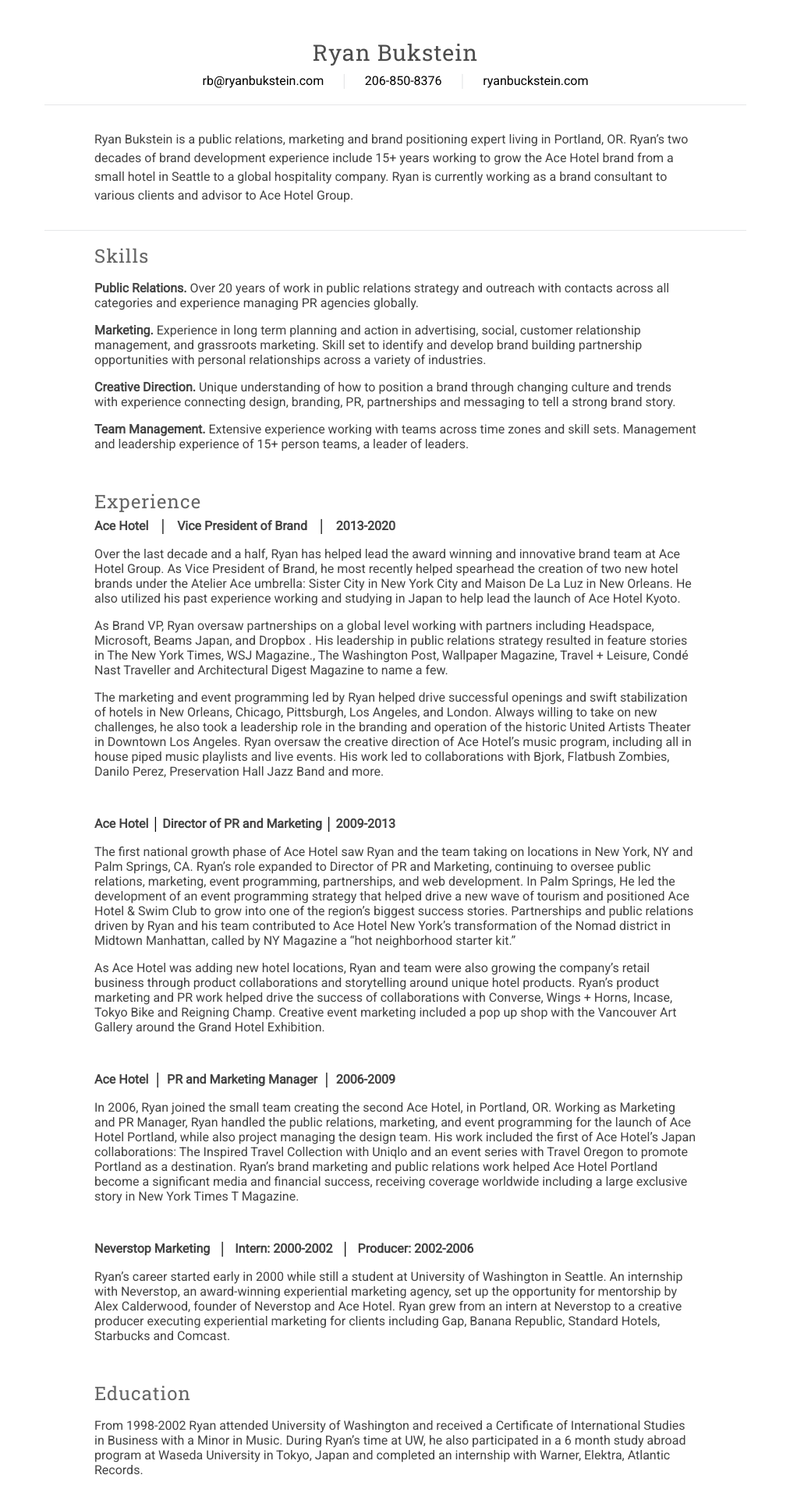
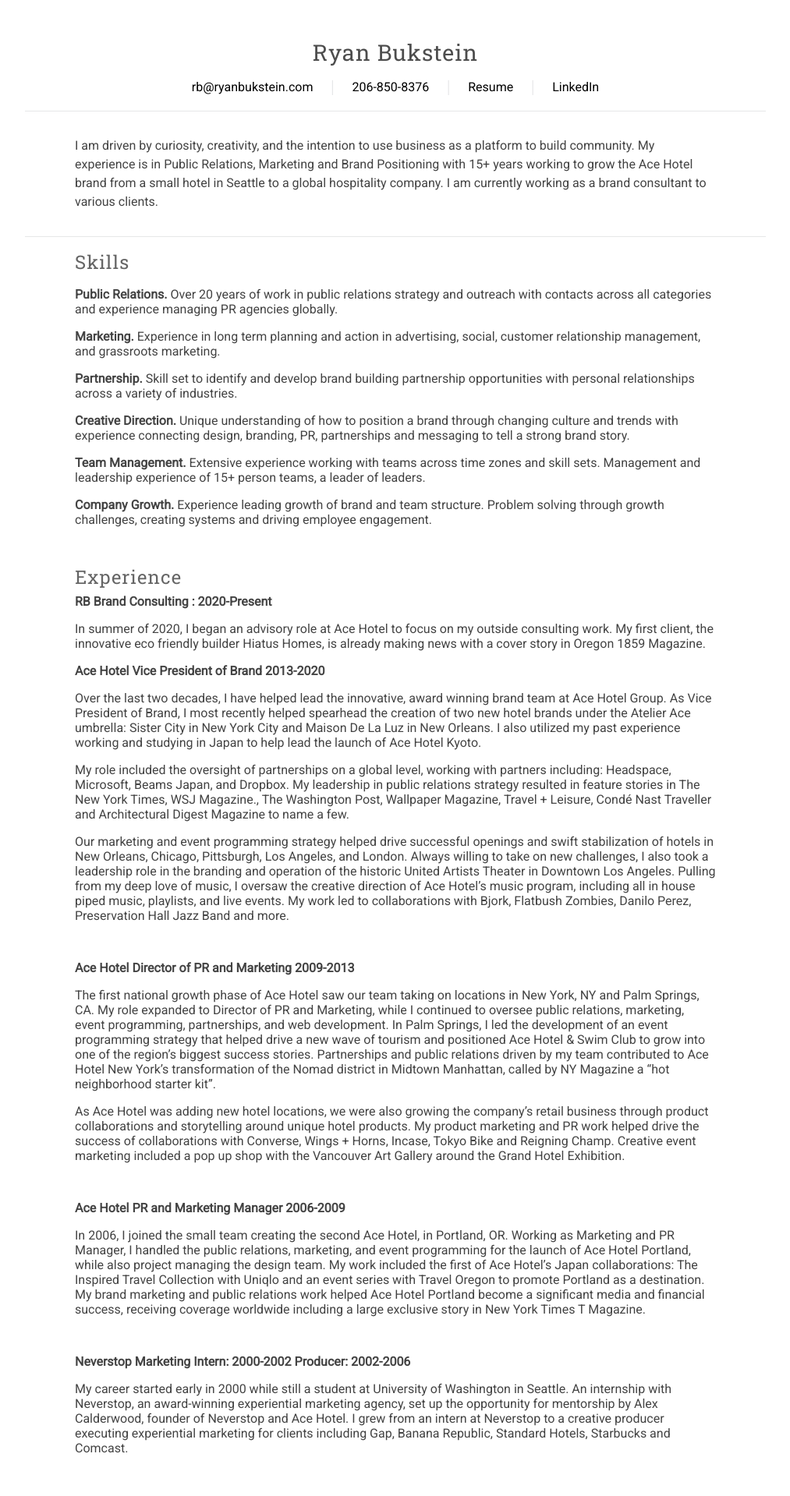
Before and after one commit to brentahrens1/bukstein-resume, a React (Create React App) app: page / in a window 1280 px wide. Shown: the top 1919 px of the page at 78% size, without its empty margins (133-1146 px from the left). Built offline with nearby package versions, Linux system fonts and the light colour scheme.

Commit message:
adds pdf resume

```diff
--- a/src/components/Resume/Resume.js
+++ b/src/components/Resume/Resume.js
@@ -1,5 +1,7 @@
 import { useState } from 'react'
 import '../../scss/_resume.scss'
+
+import ResumeDoc from "../../assets/Ryan_Bukstein_Resume.pdf"
 
 const Resume = () => {
     const [ onScroll, setOnScroll ] = useState(false)
@@ -28,17 +30,15 @@
                     <div className="divider">|</div>
                     <p><a href="tel:206-850-8376" target="_blank">206-850-8376</a></p>
                     <div className="divider">|</div>
-                    <p><a href="tel:206-850-8376" target="_blank">ryanbuckstein.com</a></p>
+                    <p><a href={ResumeDoc} target="_blank">Resume</a></p>
+                    <div className="divider">|</div>
+                    <p><a href="https://www.linkedin.com/in/ryanbukstein/" target="_blank">LinkedIn</a></p>
                 </div>
                 <div className="hr" />
             </div>
             <div className="resume__mission-statement">
                 <p>
-                    Ryan Bukstein is a public relations, marketing and brand positioning expert living
-                    in Portland, OR. Ryan’s two decades of brand development experience include 15+
-                    years working to grow the Ace Hotel brand from a small hotel in Seattle to a global
-                    hospitality company. Ryan is currently working as a brand consultant to various clients
-                    and advisor to Ace Hotel Group.
+                    I am driven by curiosity, creativity, and the intention to use business as a platform to build community. My experience is in Public Relations, Marketing and Brand Positioning with 15+ years working to grow the Ace Hotel brand from a small hotel in Seattle to a global hospitality company. I am currently working as a brand consultant to various clients.
                 </p>
                 <div className="hr" />
             </div>
@@ -46,9 +46,10 @@
                 <h1>Skills</h1>
                 <p><strong>Public Relations.</strong> Over 20 years of work in public relations strategy and outreach with contacts across all categories and experience managing PR agencies globally.</p>
                 <p>
-                    <strong>Marketing.</strong> Experience in long term planning and action in advertising, social, customer relationship
-                    management, and grassroots marketing. Skill set to identify and develop brand building partnership
-                    opportunities with personal relationships across a variety of industries.
+                    <strong>Marketing.</strong> Experience in long term planning and action in advertising, social, customer relationship management, and grassroots marketing.
+                </p>
+                <p>
+                    <strong>Partnership.</strong> Skill set to identify and develop brand building partnership opportunities with personal relationships across a variety of industries.
                 </p>
                 <p>
                     <strong>Creative Direction.</strong> Unique understanding of how to position a brand through changing culture and
@@ -59,103 +60,64 @@
                     <strong>Team Management.</strong> Extensive experience working with teams across time zones and skill sets.
                     Management and leadership experience of 15+ person teams, a leader of leaders.
                 </p>
+                <p><strong>Company Growth.</strong>  Experience leading growth of brand and team structure.  Problem solving through growth challenges, creating systems and driving employee engagement.</p>
             </div>
             <div className="resume__experience">
                 <h1>Experience</h1>
                 <section>
                     <div className="tags top">
-                        <p><strong>Ace Hotel</strong></p>
-                        <div className="divider">|</div>
-                        <p><strong>Vice President of Brand</strong></p>
-                        <div className="divider">|</div>
-                        <p><strong>2013-2020</strong></p>
+                        <p><strong>RB Brand Consulting : 2020-Present</strong></p>
                     </div>
                     <p>
-                        Over the last decade and a half, Ryan has helped lead the award winning and innovative brand team at
-                        Ace Hotel Group. As Vice President of Brand, he most recently helped spearhead the creation of two
-                        new hotel brands under the Atelier Ace umbrella: Sister City in New York City and Maison De La Luz
-                        in New Orleans. He also utilized his past experience working and studying in Japan to help lead the
-                        launch of Ace Hotel Kyoto.
+                        In summer of 2020, I began an advisory role at Ace Hotel to focus on my outside consulting work. My first client, the innovative eco friendly builder Hiatus Homes, is already making news with a cover story in Oregon 1859 Magazine.
+                    </p>
+                </section>
+                <section>
+                    <div className="tags top">
+                        <p><strong>Ace Hotel Vice President of Brand 2013-2020</strong></p>
+                    </div>
+                    <p>
+                        Over the last two decades, I have helped lead the innovative, award winning brand team at Ace Hotel Group. As Vice President of Brand, I most recently helped spearhead the creation of two new hotel brands under the Atelier Ace umbrella: Sister City in New York City and Maison De La Luz in New Orleans. I also utilized my past experience working and studying in Japan to help lead the launch of Ace Hotel Kyoto.
                     </p>
                     <p>
-                        As Brand VP, Ryan oversaw partnerships on a global level working with partners including Headspace,
-                        Microsoft, Beams Japan, and Dropbox . His leadership in public relations strategy resulted in feature
-                        stories in The New York Times, WSJ Magazine., The Washington Post, Wallpaper Magazine, Travel +
-                        Leisure, Condé Nast Traveller and Architectural Digest Magazine to name a few.
+                        My role included the oversight of partnerships on a global level, working with partners including: Headspace, Microsoft, Beams Japan, and Dropbox. My leadership in public relations strategy resulted in feature stories in The New York Times, WSJ Magazine., The Washington Post, Wallpaper Magazine, Travel + Leisure, Condé Nast Traveller and Architectural Digest Magazine to name a few.
                     </p>
                     <p>
-                        The marketing and event programming led by Ryan helped drive successful openings and swift
-                        stabilization of hotels in New Orleans, Chicago, Pittsburgh, Los Angeles, and London. Always willing
-                        to take on new challenges, he also took a leadership role in the branding and operation of the
-                        historic United Artists Theater in Downtown Los Angeles. Ryan oversaw the creative direction of Ace
-                        Hotel’s music program, including all in house piped music playlists and live events. His work led to
-                        collaborations with Bjork, Flatbush Zombies, Danilo Perez, Preservation Hall Jazz Band and more.
+                        Our marketing and event programming strategy helped drive successful openings and swift stabilization of hotels in New Orleans, Chicago, Pittsburgh, Los Angeles, and London. Always willing to take on new challenges, I also took a leadership role in the branding and operation of the historic United Artists Theater in Downtown Los Angeles. Pulling from my deep love of music, I oversaw the creative direction of Ace Hotel’s music program, including all in house piped music, playlists, and live events. My work led to collaborations with Bjork, Flatbush Zombies, Danilo Perez, Preservation Hall Jazz Band and more.
                     </p>
                 </section>
                 <section>
                     <div className="tags">
-                        <p><strong>Ace Hotel</strong></p>
-                        <div className="divider">|</div>
-                        <p><strong>Director of PR and Marketing</strong></p>
-                        <div className="divider">|</div>
-                        <p><strong>2009-2013</strong></p>
+                        <p><strong>Ace Hotel Director of PR and Marketing 2009-2013</strong></p>
                     </div>
                     <p>
-                        The first national growth phase of Ace Hotel saw Ryan and the team taking on locations in New
-                        York, NY and Palm Springs, CA. Ryan’s role expanded to Director of PR and Marketing, continuing to
-                        oversee public relations, marketing, event programming, partnerships, and web development. In Palm
-                        Springs, He led the development of an event programming strategy that helped drive a new wave
-                        of tourism and positioned Ace Hotel & Swim Club to grow into one of the region’s biggest success
-                        stories. Partnerships and public relations driven by Ryan and his team contributed to Ace Hotel New
-                        York’s transformation of the Nomad district in Midtown Manhattan, called by NY Magazine a “hot
-                        neighborhood starter kit.”
+                        The first national growth phase of Ace Hotel saw our team taking on locations in New York, NY and Palm Springs, CA.  My role expanded to Director of PR and Marketing, while I continued to oversee public relations, marketing, event programming, partnerships, and web development. In Palm Springs, I led the development of an event programming strategy that helped drive a new wave of tourism and positioned Ace Hotel & Swim Club to grow into one of the region’s biggest success stories. Partnerships and public relations driven by my team contributed to Ace Hotel New York’s transformation of the Nomad district in Midtown Manhattan, called by NY Magazine a “hot neighborhood starter kit”.
                     </p>
                     <p>
-                        As Ace Hotel was adding new hotel locations, Ryan and team were also growing the company’s retail business through product collaborations and storytelling around unique hotel products.  Ryan’s product marketing and PR work helped drive the success of collaborations with Converse, Wings + Horns, Incase, Tokyo Bike and Reigning Champ.  Creative event marketing included a pop up shop with the Vancouver Art Gallery around the Grand Hotel Exhibition.
+                        As Ace Hotel was adding new hotel locations, we  were also growing the company’s retail business through product collaborations and storytelling around unique hotel products.  My product marketing and PR work helped drive the success of collaborations with Converse, Wings + Horns, Incase, Tokyo Bike and Reigning Champ.  Creative event marketing included a pop up shop with the Vancouver Art Gallery around the Grand Hotel Exhibition.
                     </p>
                 </section>
                 <section>
                     <div className="tags">
-                        <p><strong>Ace Hotel</strong></p>
-                        <div className="divider">|</div>
-                        <p><strong>PR and Marketing Manager</strong></p>
-                        <div className="divider">|</div>
-                        <p><strong>2006-2009</strong></p>
+                        <p><strong>Ace Hotel PR and Marketing Manager 2006-2009</strong></p>
                     </div>
                     <p>
-                        In 2006, Ryan joined the small team creating the second Ace Hotel, in Portland, OR. Working as
-                        Marketing and PR Manager, Ryan handled the public relations, marketing, and event programming for
-                        the launch of Ace Hotel Portland, while also project managing the design team. His work included
-                        the first of Ace Hotel’s Japan collaborations: The Inspired Travel Collection with Uniqlo and an event
-                        series with Travel Oregon to promote Portland as a destination. Ryan’s brand marketing and public
-                        relations work helped Ace Hotel Portland become a significant media and financial success, receiving
-                        coverage worldwide including a large exclusive story in New York Times T Magazine.
+                        In 2006, I joined the small team creating the second Ace Hotel, in Portland, OR. Working as Marketing and PR Manager, I handled the public relations, marketing, and event programming for the launch of Ace Hotel Portland, while also project managing the design team. My work included the first of Ace Hotel’s Japan collaborations: The Inspired Travel Collection with Uniqlo and an event series with Travel Oregon to promote Portland as a destination. My brand marketing and public relations work helped Ace Hotel Portland become a significant media and financial success, receiving coverage worldwide including a large exclusive story in New York Times T Magazine.
                     </p>
                 </section>
                 <section className="neverstop">
                     <div className="tags">
-                        <p><strong>Neverstop Marketing </strong></p>
-                        <div className="divider">|</div>
-                        <p><strong>Intern: 2000-2002</strong></p>
-                        <div className="divider">|</div>
-                        <p><strong>Producer: 2002-2006</strong></p>
+                        <p><strong>Neverstop Marketing Intern: 2000-2002 Producer: 2002-2006</strong></p>
                     </div>
                     <p>
-                        Ryan’s career started early in 2000 while still a student at University of Washington in Seattle. An
-                        internship with Neverstop, an award-winning experiential marketing agency, set up the opportunity
-                        for mentorship by Alex Calderwood, founder of Neverstop and Ace Hotel. Ryan grew from an intern at
-                        Neverstop to a creative producer executing experiential marketing for clients including Gap, Banana
-                        Republic, Standard Hotels, Starbucks and Comcast.
+                        My career started early in 2000 while still a student at University of Washington in Seattle. An internship with Neverstop, an award-winning experiential marketing agency, set up the opportunity for mentorship by Alex Calderwood, founder of Neverstop and Ace Hotel. I grew from an intern at Neverstop to a creative producer executing experiential marketing for clients including Gap, Banana Republic, Standard Hotels, Starbucks and Comcast.
                     </p>
                 </section>
             </div>
             <div className="resume__education">
                 <h1>Education</h1>
                 <p>
-                    From 1998-2002 Ryan attended University of Washington and received a Certificate of International
-                    Studies in Business with a Minor in Music. During Ryan’s time at UW, he also participated in a 6
-                    month study abroad program at Waseda University in Tokyo, Japan and completed an internship with
-                    Warner, Elektra, Atlantic Records.
+                    From 1998-2002  I attended University of Washington and received a Certificate of International Studies in Business with a Minor in Music. During my time at UW,  I also participated in a 6 month study abroad program at Waseda University in Tokyo, Japan and completed an internship with Warner, Elektra, Atlantic Records.
                 </p>
             </div>
             <div className="resume__education">
--- a/src/scss/_resume.scss
+++ b/src/scss/_resume.scss
@@ -1,6 +1,6 @@
 .resume {
     width: calc(100% - 10rem);
-    max-width: 900px;
+    max-width: 950px;
     height: 100%;
     margin: 3rem auto;
     margin-bottom: 5rem;
@@ -45,6 +45,7 @@
     .name {
         color: #4D4D4D;
         font-size: 1.8rem;
+        margin-bottom: 1rem;
     }
 
     h1 {
```
Also changed, not shown: 2 other files (tests, documents, lock files or other folders).
